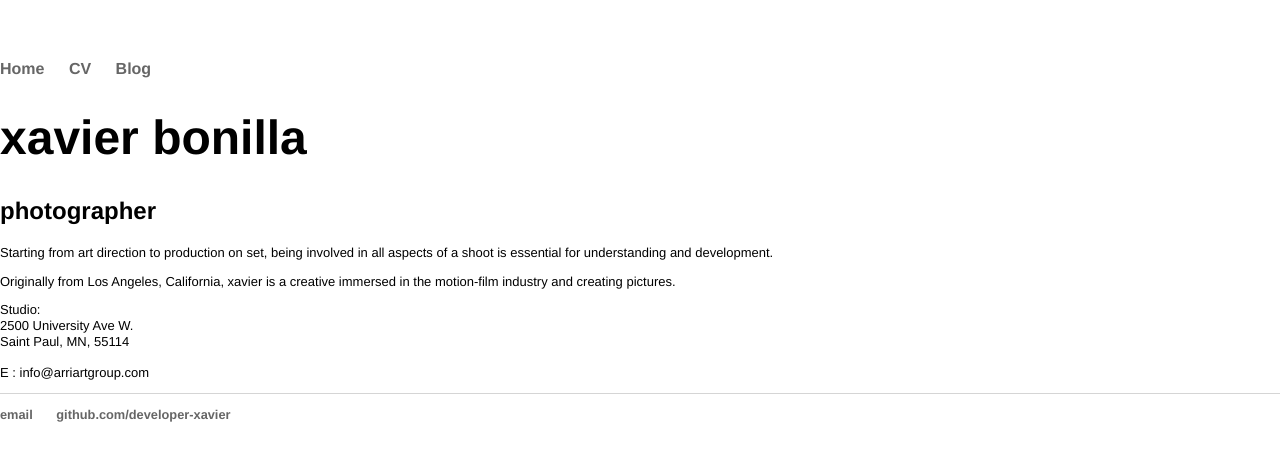
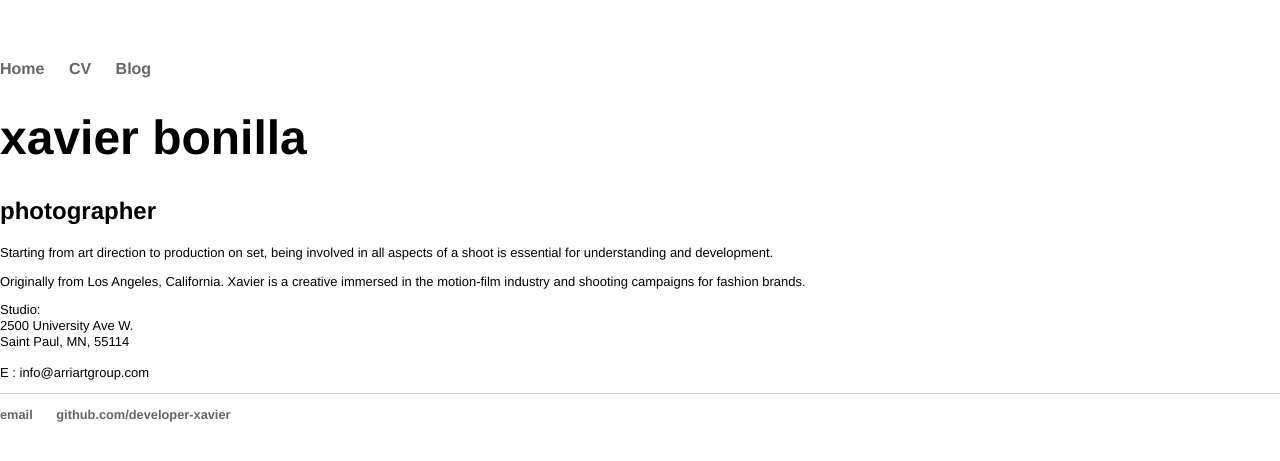
Before and after one commit to developer-xavier/developer-xavier.github.io, a Jekyll site: the page built from index.html, in a window 1280 px wide. Shown: the top 461 px of the page. Built offline with Jekyll 4.4.1, drawn with Linux system fonts in a browser that asks for light colours.

Commit message:
Update index.html

```diff
--- a/index.html
+++ b/index.html
@@ -8,7 +8,7 @@ title: development by xavier
 	<p>
 		Starting from art direction to production on set, being involved in all aspects of a shoot is essential for understanding and development.
 	</p>
-		<p>Originally from Los Angeles, California, xavier is a creative immersed in the motion-film industry and creating pictures.</p>
+		<p>Originally from Los Angeles, California. Xavier is a creative immersed in the motion-film industry and shooting campaigns for fashion brands.</p>
 	<p>
 		Studio:
 		<br>
```
